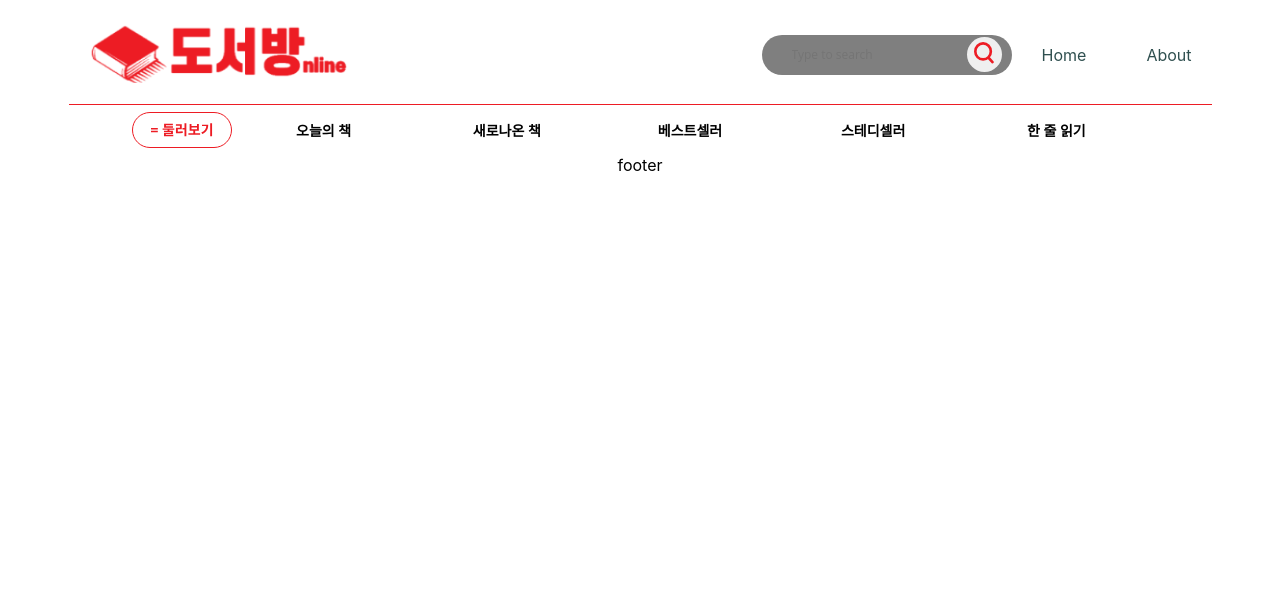
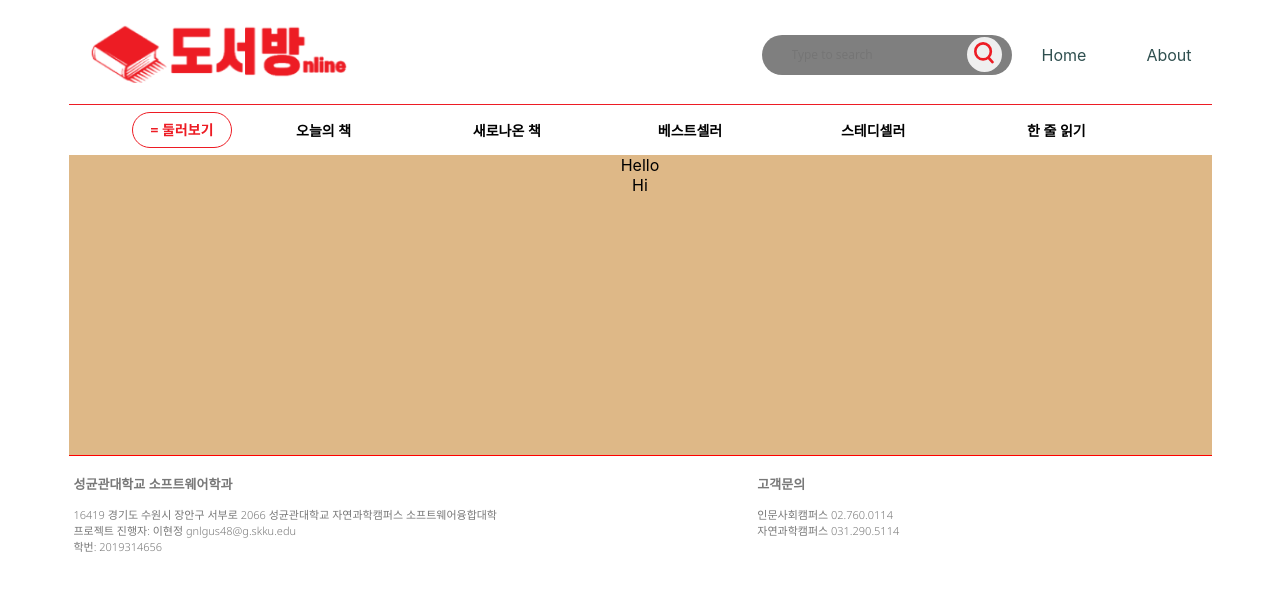
Before and after one commit to hyunjeong408/book-online, a React (Create React App) app: page / in a window 1280 px wide. Shown: the top 590 px of the page. Built offline with nearby package versions, Linux system fonts and the light colour scheme.

Commit message:
feat: footer 추가 (#3)
* feat: nav 검색창 추가

* feat: nav 검색창 이벤트 추가

* feat: menu 레이아웃 추가

* feat: footer 추가

```diff
--- a/src/components/Footer.tsx
+++ b/src/components/Footer.tsx
@@ -3,6 +3,24 @@ import './css/Footer.css'
 
 export default () => {
     return (
-        <div className="footer">footer</div>
+        <div className="footer">
+            <div className="info">
+                <p className="info-title">성균관대학교 소프트웨어학과</p>
+                <p>
+                    16419 경기도 수원시 장안구 서부로 2066 성균관대학교 자연과학캠퍼스 소프트웨어융합대학<br/>
+                    프로젝트 진행자: 이현정 gnlgus48@g.skku.edu<br/>
+                    학번: 2019314656
+                </p>
+            </div>
+            <div className="contact">
+                <p className="contact-title">
+                    고객문의
+                </p>
+                <p>
+                    인문사회캠퍼스 02.760.0114<br/>
+                    자연과학캠퍼스 031.290.5114
+                </p>
+            </div>
+        </div>
     );
 }
--- a/src/components/Layout.tsx
+++ b/src/components/Layout.tsx
@@ -7,6 +7,10 @@ export default () => {
     return (
         <div className="layout">
             <Header/>
+            <div className="mainBody">
+                Hello<br/>
+                Hi
+            </div>
             <Footer/>
         </div>
     );
--- a/src/components/css/Footer.css
+++ b/src/components/css/Footer.css
@@ -1,3 +1,32 @@
 .footer{
-    width:100%
+    width:90%;
+    height: 100px;
+    /* background: red; */
+    border-top: 1px solid red;
+    display: flex;
+    justify-content: space-between;
 }
+
+.info{
+    width: 60%;
+    padding: 5px;
+    text-align: start;
+}
+.contact{
+    width: 40%;
+    padding: 5px;
+    text-align: start;
+}
+
+.info p, .contact p{
+    font-family: 'Noto Sans';
+    color: #787878;
+    font-size: 11px;
+    font-weight: 300;
+}
+
+p.info-title, p.contact-title{
+    font-family: 'Noto Sans';
+    font-size: 13px;
+    font-weight: 700;
+}
--- a/src/components/css/Layout.css
+++ b/src/components/css/Layout.css
@@ -4,6 +4,13 @@
     display: flex;
     flex-direction: column;
     justify-content: center;
+    align-items: center;
     /* background: rebeccapurple; */
     /* padding: 5px; */
 }
+
+.mainBody {
+    width:90%;
+    height: 300px;
+    background: burlywood;
+}
```
